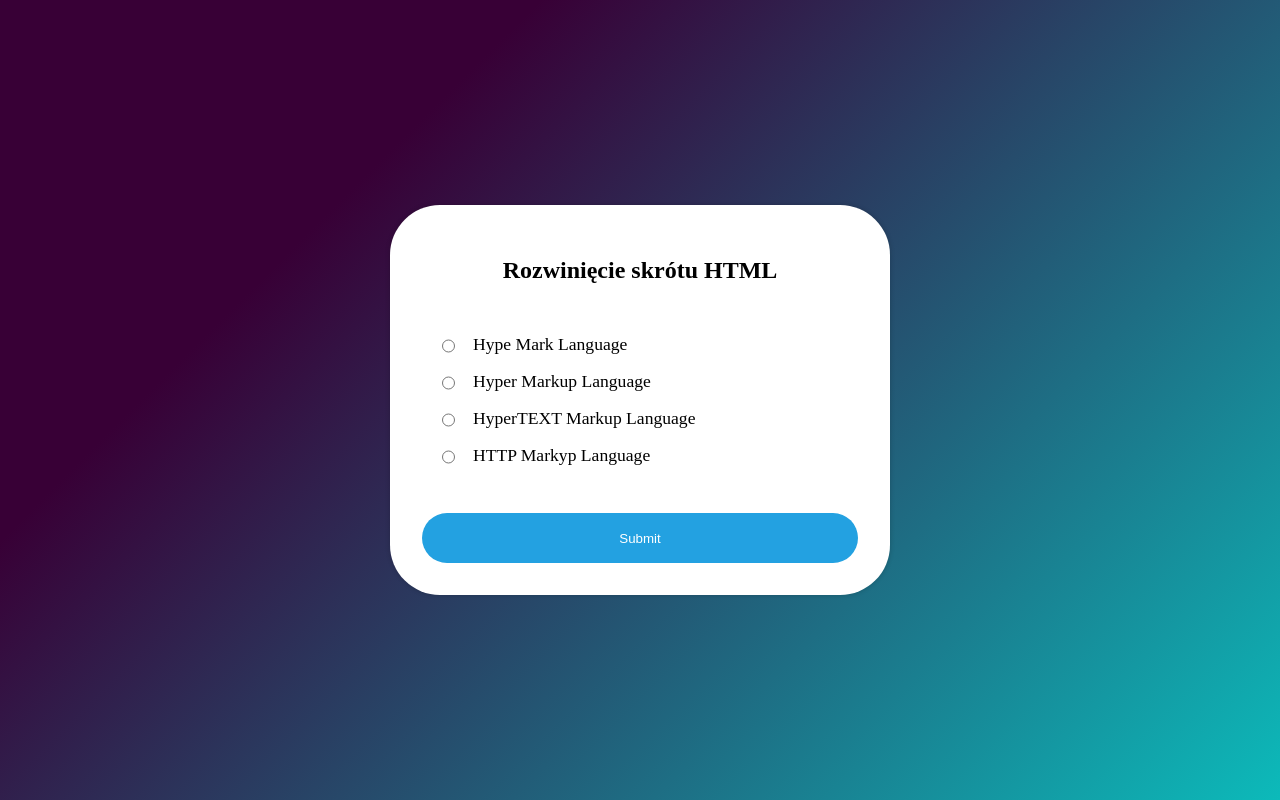
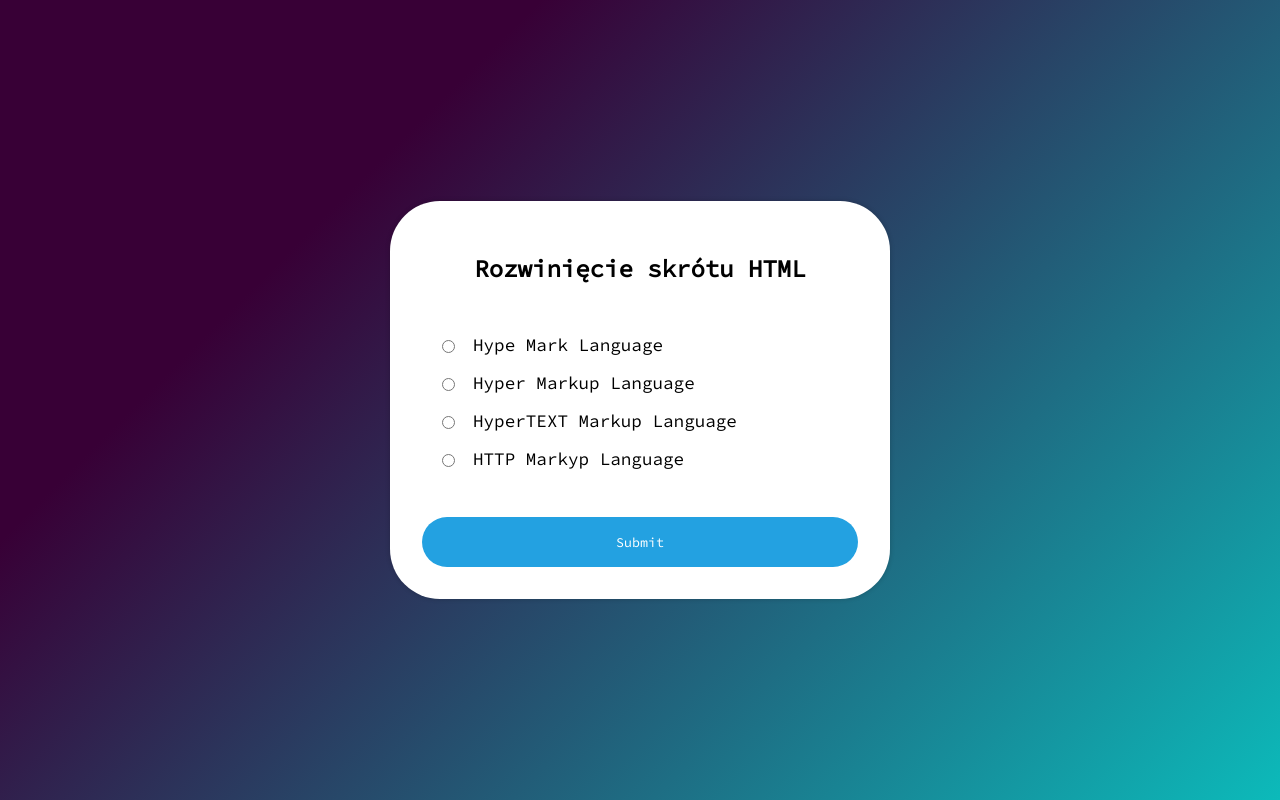
Before and after one commit to filipmackiewicz/Javascript-Quiz, a plain HTML site: page index.html in a window 1280 px wide. Drawn offline with Linux system fonts and the light colour scheme.

Commit message:
2 commit

```diff
--- a/assets/style.css
+++ b/assets/style.css
@@ -1,5 +1,6 @@
 * {
     box-sizing: border-box;
+    font-family: 'Source Code Pro', monospace;
 }
 
 body {
@@ -17,7 +18,7 @@ body {
     width: 500px;
     max-width: 100%;
     border-radius: 50px;
-    box-shadow: 0 0 5px rgba(0,0,0,0.2);
+    box-shadow: 0 0 5px rgba(0, 0, 0, 0.2);
     padding: 2rem;
 }
 
--- a/index.html
+++ b/index.html
@@ -7,6 +7,9 @@
     <title>Quiz app</title>
     <link rel="stylesheet" href="assets/style.css" />
     <script src="assets/scripts.js" defer></script>
+    <link rel="preconnect" href="https://fonts.googleapis.com">
+    <link rel="preconnect" href="https://fonts.gstatic.com" crossorigin>
+    <link href="https://fonts.googleapis.com/css2?family=Source+Code+Pro&display=swap" rel="stylesheet">
 </head>
 
 <body>
```
